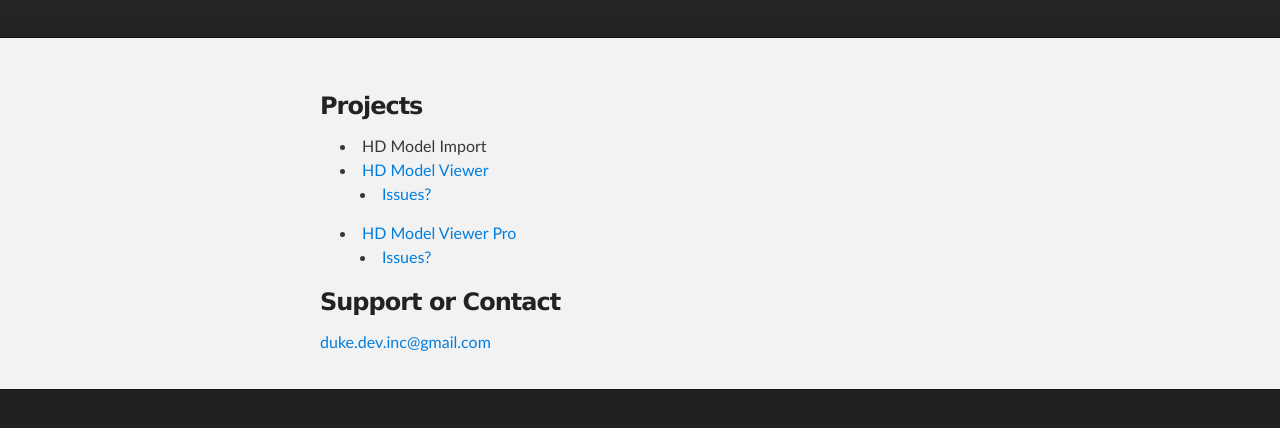
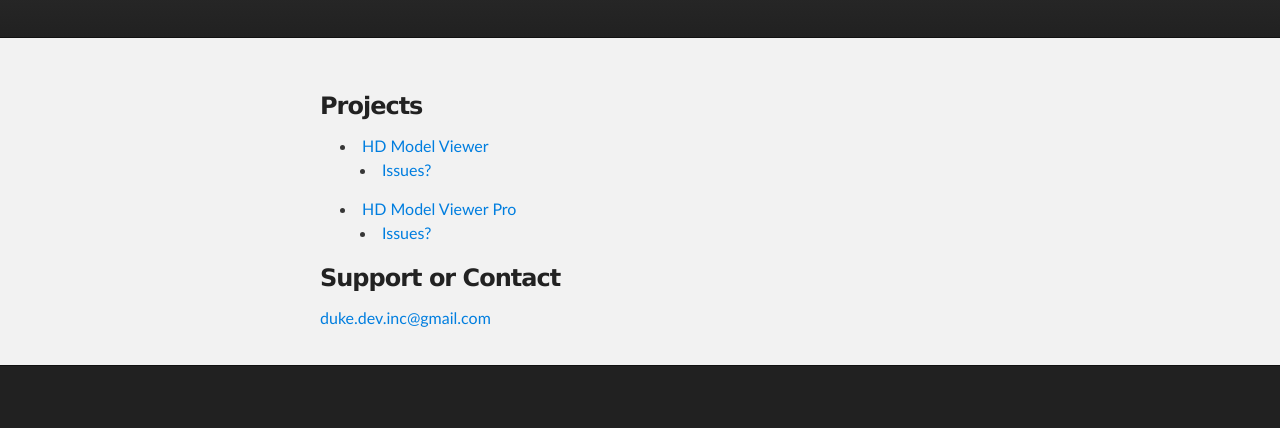
Before and after one commit to dukedev/dukedev, a plain HTML site: page index.html in a window 1280 px wide. Shown: the part 136-564 px from the top of the page. Drawn offline with Linux system fonts and the light colour scheme.

Commit message:
Update index.html

```diff
--- a/index.html
+++ b/index.html
@@ -34,7 +34,7 @@
         <h3>Projects</h3>
 
 <ul>
-<li>HD Model Import</li>
+<!-- <li>HD Model Import</li> -->
 <li><a href="https://play.google.com/store/apps/details?id=com.dukedev.hdmodelviewer">HD Model Viewer</a>
   <ul>
     <li><a href="https://github.com/dukedev/hd_model_viewer/issues">Issues?</a></li>
```
